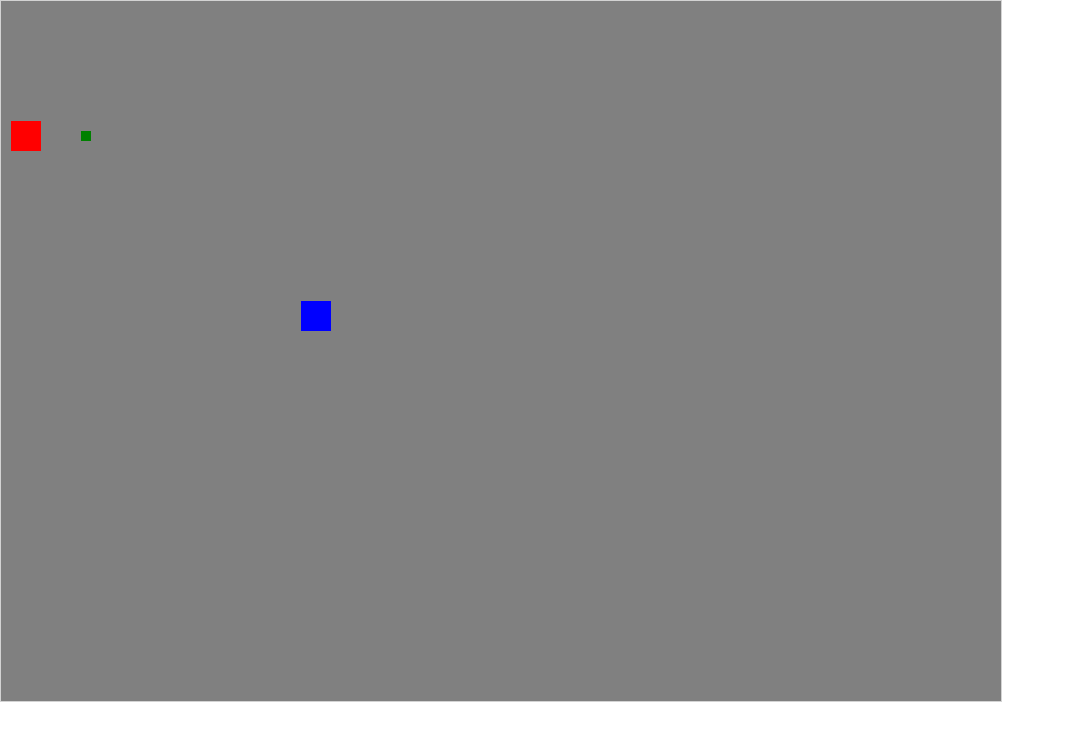
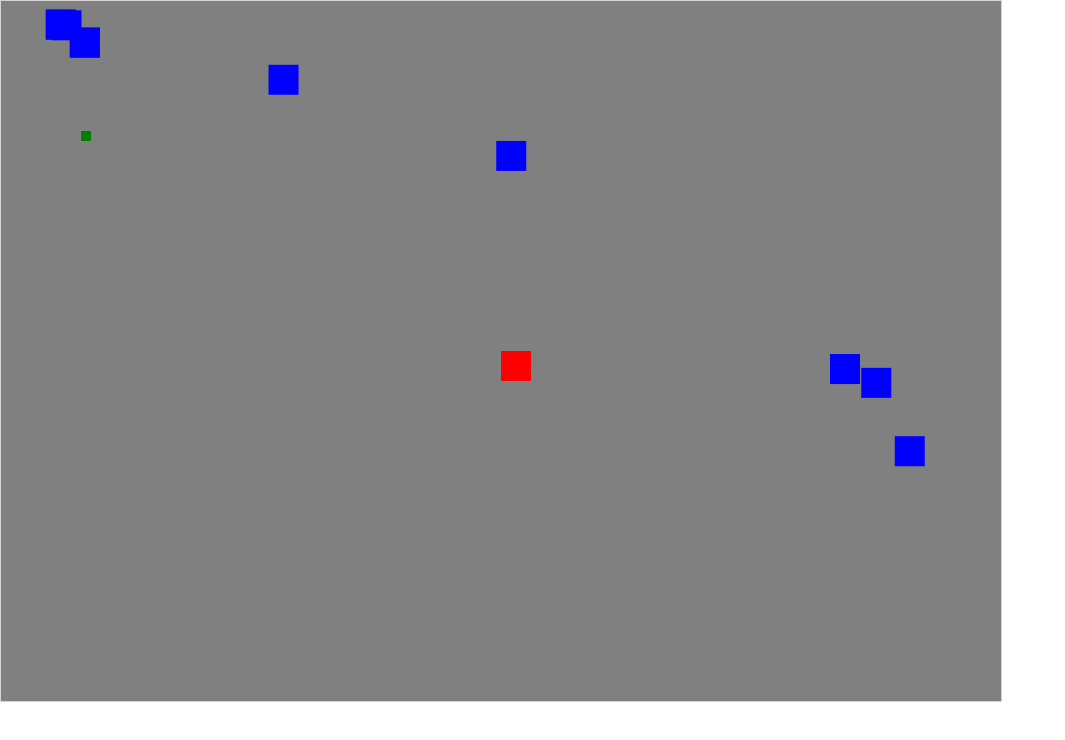
Before and after one commit to cehali/shooter, a plain HTML site: page index.html in a window 1280 px wide. Shown: the whole page, without its empty margins (0-1065 px from the left). Drawn offline with Linux system fonts and the light colour scheme.

Commit message:
Generate enemies

```diff
--- a/index.html
+++ b/index.html
@@ -8,9 +8,11 @@
 
   <link rel="stylesheet" href="styles/normalize.css">
   <link rel="stylesheet" href="styles/global.css">
+  <link rel="stylesheet" href="styles/gameOver.css">
+
 </head>
 <body onload="startGame()">
-
+  <div class="gameOver"><p class="gameOver--text">Game Over</p></div>
   <script src="./scripts/startGame.js"></script>
 </body>
 </html>
--- a/scripts/startGame.js
+++ b/scripts/startGame.js
@@ -1,23 +1,33 @@
 let context;
+let requestId = [];
 
 function startGame() {
   gameBoardActions.create();
   heroActions.create();
-  gameBoard.enemies.push(new Enemy());
   sightActions.create();
   updateGameArea();
+  generateEnemy();
 };
 
 function updateGameArea() {
-  requestAnimationFrame(() => {
+  requestId.push(requestAnimationFrame(() => {
     gameBoardActions.update();
     heroActions.update();
     gameBoard.enemies.map(enemy => enemy.update());
     sightActions.update();
     gameBoard.shotsFired.map((shot, index) => shot.update(index));
     updateGameArea();
-  });
+  }));
 };
+
+function generateEnemy() {
+  setInterval(() => {
+    if (gameBoard.enemies.length < 10) {
+      gameBoard.enemies.push(new Enemy())
+      generateEnemy();
+    }
+  }, 500);
+}
 
 const gameBoard = {
   width: 1000,
@@ -42,8 +52,8 @@ const gameBoardActions = {
 };
 
 const hero = {
-  x: 10,
-  y: 120,
+  x: gameBoard.width / 2,
+  y: gameBoard.height / 2,
   width: 30,
   height: 30,
   color: 'red',
@@ -54,7 +64,7 @@ const hero = {
 const heroActions = {
   create: () => {
     const {x, y, width, height, color} = hero;
-    context.fillStyle = color
+    context.fillStyle = color;
     context.fillRect(x, y, width, height);
   },
   update: () => {
@@ -65,7 +75,7 @@ const heroActions = {
     if (gameBoard.keysClicked && gameBoard.keysClicked['KeyS']) hero.translationY += 2;
     hero.x += hero.translationX;
     hero.y += hero.translationY;
-    context.fillStyle = color
+    context.fillStyle = color;
     context.fillRect(hero.x, hero.y, width, height);
     hero.translationX = 0;
     hero.translationY = 0;
@@ -83,12 +93,12 @@ const sight = {
 const sightActions = {
   create: () => {
     const {x, y, width, height, color} = sight;
-    context.fillStyle = color
+    context.fillStyle = color;
     context.fillRect(x, y, width, height);
   },
   update: () => {
     const {x, y, width, height, color} = sight;
-    context.fillStyle = color
+    context.fillStyle = color;
     context.fillRect(x, y, width, height);
   }
 };
@@ -125,7 +135,7 @@ class Shot {
       return true;
     });
     if (enemiesShot.length === 0) {
-      context.fillStyle = this.color
+      context.fillStyle = this.color;
       context.fillRect(this.x, this.y, this.width, this.height);
     } else {
       gameBoard.shotsFired.splice(index, 1);
@@ -135,8 +145,6 @@ class Shot {
 
 class Enemy {
   constructor() {
-    this.x = 300;
-    this.y = 300;
     this.width = 30;
     this.height = 30;
     this.color = 'blue';
@@ -144,12 +152,34 @@ class Enemy {
   }
 
   create() {
-    context.fillStyle = this.color
-    context.fillRect(this.x, this.y, this.width, this.height);
+    if (Math.random() >= 0.5) {
+      this.x = (Math.random() >= 0.5 ? 0 : Math.random() * gameBoard.width) - 100;
+      this.y = (this.x === 0 ? Math.random() * gameBoard.height : 0) - 100;
+    } else {
+      this.y = (Math.random() >= 0.5 ? gameBoard.height : Math.random() * gameBoard.height) + 100;
+      this.x = (this.y === gameBoard.height ? Math.random() * gameBoard.width : gameBoard.width) + 100;
+    }
+    context.fillStyle = this.color;
+    context.fillRect(this.x + 100, this.y + 100, this.width, this.height);
   };
 
   update() {
-    context.fillStyle = this.color
+    const speedPerTick = 1;
+    const deltaX = hero.x - this.x;
+    const deltaY = hero.y - this.y ;
+    const distance = Math.sqrt((deltaX * deltaX) + (deltaY * deltaY));
+    const ratio = speedPerTick / distance;
+    this.x += ratio * deltaX;
+    this.y += ratio * deltaY;
+    if (!(this.y > hero.y + hero.height ||
+      this.y + this.height < hero.y ||
+      this.x > hero.x + hero.width ||
+      this.x + this.width < hero.x
+    )) {
+      const gameOver = document.querySelector('.gameOver');
+      gameOver.style.display = 'block';
+    }
+    context.fillStyle = this.color;
     context.fillRect(this.x, this.y, this.width, this.height);
   };
 };
--- /dev/null
+++ b/styles/gameOver.css
@@ -0,0 +1,18 @@
+.gameOver {
+  display: none;
+  opacity: 0.8;
+  background-color: grey;
+  position:fixed;
+  width:100%;
+  height:100%;
+  top:0px;
+  left:0px;
+  z-index:1000;
+}
+
+.gameOver--text {
+  font-size: 30px;
+  width: 50%;
+  margin: 200px auto;
+  text-align: center;
+}
```
Also changed, not shown: styles/global.css (+5 -5 lines).
